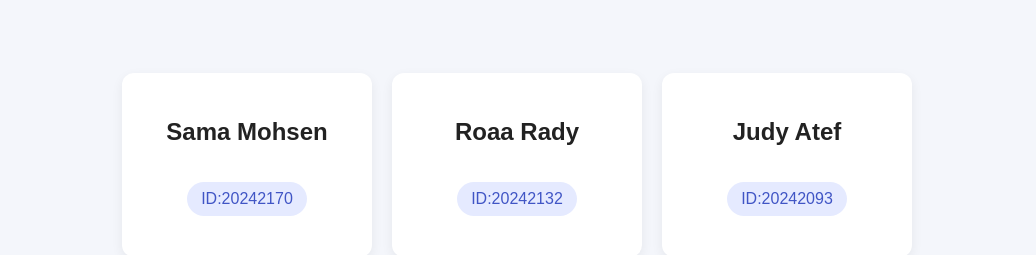
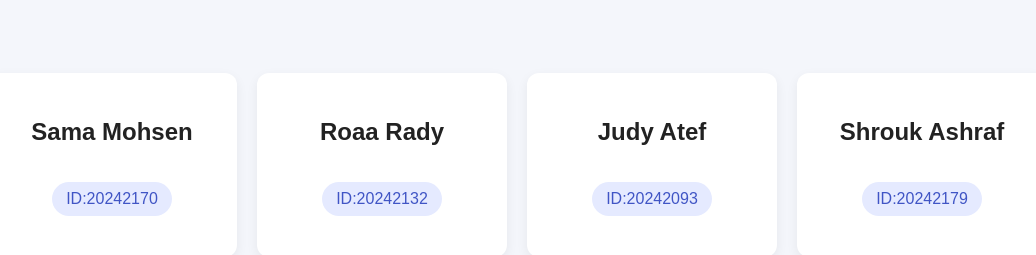
Before and after one commit to SamaMohsen11/SW-LabTask, a plain HTML site: page index.html in a window 1280 px wide. Shown: the part 141-396 px from the top of the page, without its empty margins (123-1159 px from the left). Drawn offline with Linux system fonts and the light colour scheme.

Commit message:
added member 4

```diff
--- a/index.html
+++ b/index.html
@@ -64,6 +64,11 @@
     <h2>Judy Atef</h2>
     <p class="badge">ID:20242093</p>
 </article>
+<article class="card">
+    <h2>Shrouk Ashraf</h2>
+    <p class="badge">ID:20242179</p>
+</article>
+
         </section>
     </main>
 </body>
```
